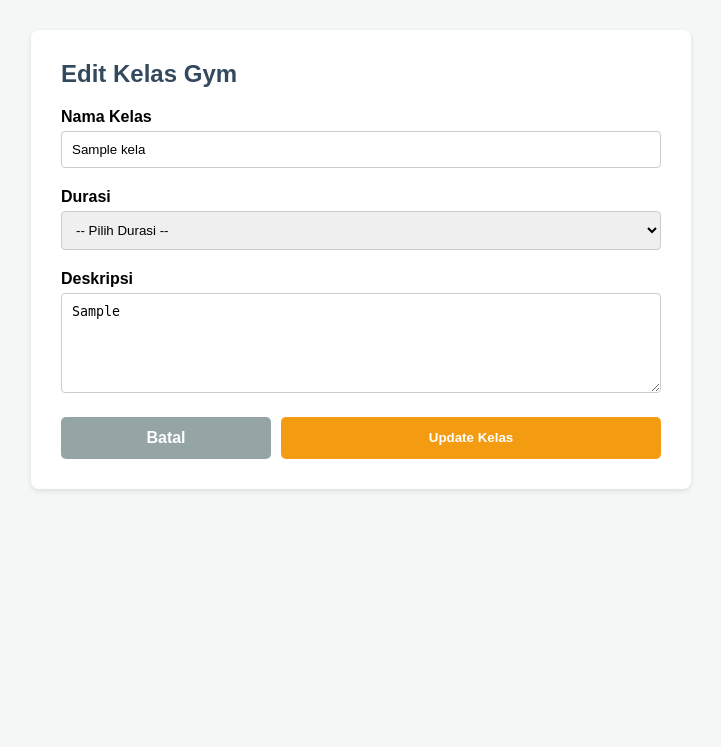
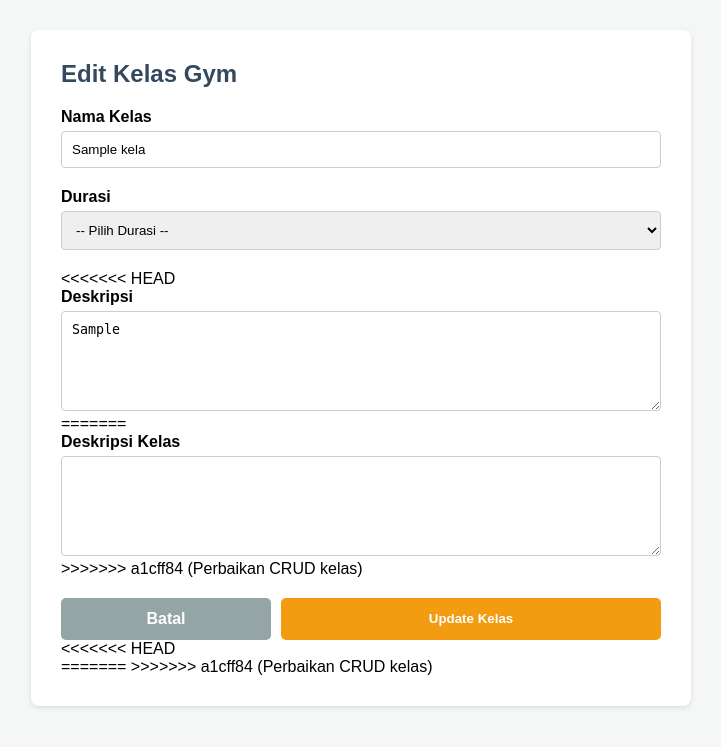
Before and after one commit to Widianaptra/Project_backend, a PHP site: page /edit.php?id=1 in a window 1280 px wide. Shown: the top 747 px of the page, without its empty margins (279-1000 px from the left). Run offline with PHP 8.4, Linux system fonts and the light colour scheme; tables that the repository leaves empty hold one stand-in row (values such as "Sample post"); data that the repository does not hold is empty; a stand-in replaces the project's code that opens the database connection.

Commit message:
Perbaikan CRUD kelas

```diff
--- a/crud_class/kelas/edit.php
+++ b/crud_class/kelas/edit.php
@@ -210,17 +210,26 @@ if ($_SERVER['REQUEST_METHOD'] === 'POST') {
         </div>
 
         <div class="form-group">
+<<<<<<< HEAD
             <label>Deskripsi</label>
             <textarea name="deskripsi"><?= htmlspecialchars($kelas['deskripsi']) ?></textarea>
+=======
+            <label for="deskripsi">Deskripsi Kelas</label>
+            <textarea id="deskripsi" name="deskripsi"><?= htmlspecialchars($kelas_ditemukan['deskripsi']); ?></textarea>
+>>>>>>> a1cff84 (Perbaikan CRUD kelas)
         </div>
 
         <div class="btn-group">
             <a href="index.php" class="btn btn-kembali">Batal</a>
             <button type="submit" class="btn btn-update">Update Kelas</button>
         </div>
+<<<<<<< HEAD
 
     </form>
 
+=======
+    </form>
+>>>>>>> a1cff84 (Perbaikan CRUD kelas)
 </div>
 
 </body>
```
